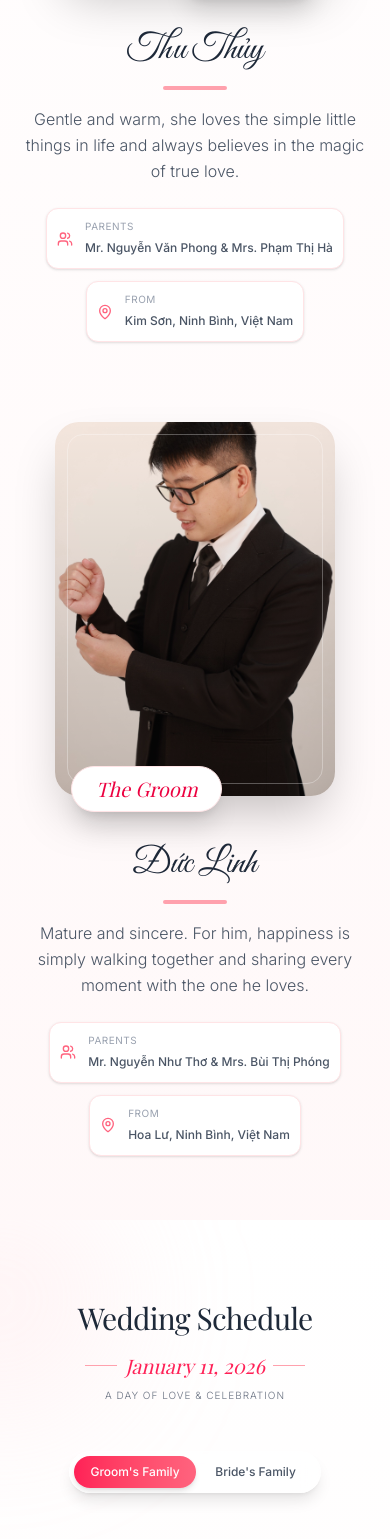
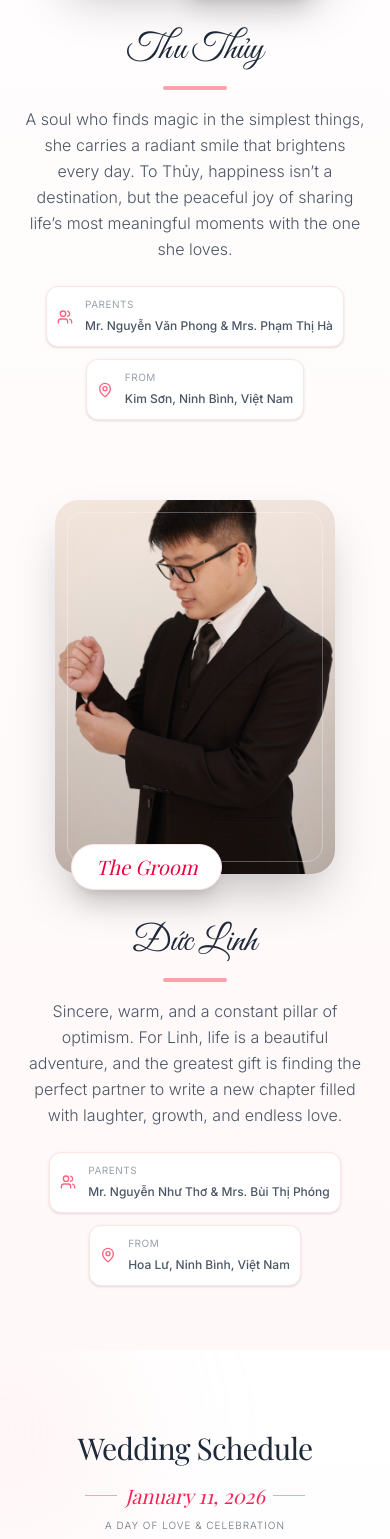
Before and after one commit to Xunino/wedding, a React (Vite) app in the folder app/: page / in a window 390 px wide. Shown: the part 1454-2993 px from the top of the page. Built offline with nearby package versions, Linux system fonts and the light colour scheme; a web font is replaced by a local one.

Commit message:
Update Mobile

```diff
--- a/app/src/App.jsx
+++ b/app/src/App.jsx
@@ -38,7 +38,7 @@ const WEDDING_DETAILS = {
     brideMotherName: 'Phạm Thị Hà',
     brideDetailAddress: 'Rạp Kim Mâu, Năm Dân',
     brideAddress: 'Kim Sơn, Ninh Bình, Việt Nam',
-    brideDescription: "Gentle and warm, she loves the simple little things in life and always believes in the magic of true love.",
+    brideDescription: "A soul who finds magic in the simplest things, she carries a radiant smile that brightens every day. To Thủy, happiness isn’t a destination, but the peaceful joy of sharing life’s most meaningful moments with the one she loves.",
     brideImage: getImage('HERO0164.JPG'), // Fallback to first image if specific one not found
 
     groomName: 'Đức Linh',
@@ -46,7 +46,7 @@ const WEDDING_DETAILS = {
     groomMotherName: 'Bùi Thị Phóng',
     groomDetailAddress: 'Số 7 Ngách 6 Ngõ 132 Đường Đinh Điền',
     groomAddress: 'Hoa Lư, Ninh Bình, Việt Nam',
-    groomDescription: "Mature and sincere. For him, happiness is simply walking together and sharing every moment with the one he loves.",
+    groomDescription: "Sincere, warm, and a constant pillar of optimism. For Linh, life is a beautiful adventure, and the greatest gift is finding the perfect partner to write a new chapter filled with laughter, growth, and endless love.",
     groomImage: getImage('HERO0332.JPG'), // Fallback to first image if specific one not found
 
     weddingDate: new Date('2026-01-12T09:00:00'),
--- a/app/src/components/Gift.jsx
+++ b/app/src/components/Gift.jsx
@@ -47,7 +47,7 @@ export default function Gift() {
                     </p>
                 </div>
 
-                <div className="grid grid-cols-2 gap-4 md:gap-8 max-w-2xl mx-auto">
+                <div className="grid grid-cols-1 md:grid-cols-2 gap-4 md:gap-8 max-w-2xl mx-auto">
                     <BankCard
                         title="The Bride"
                         name="Nguyễn Thu Thủy"
```
